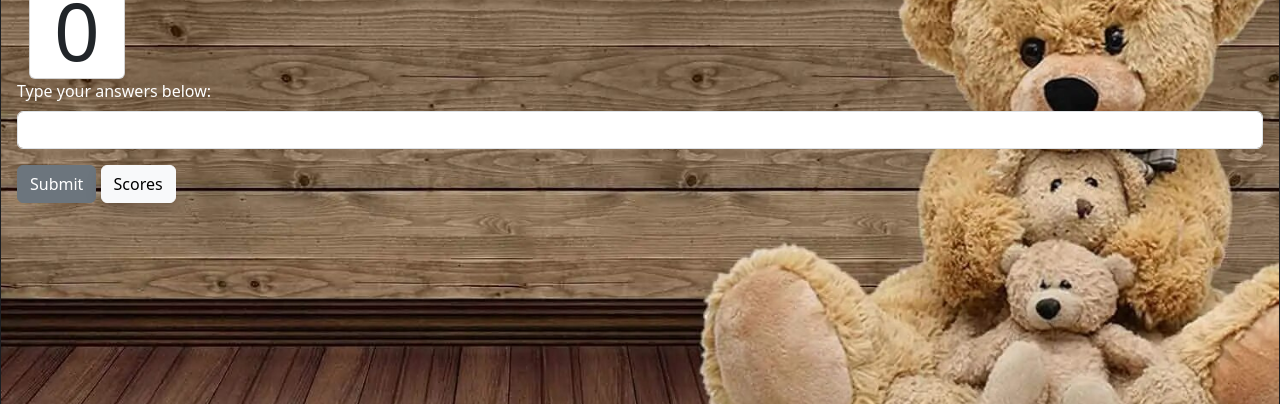
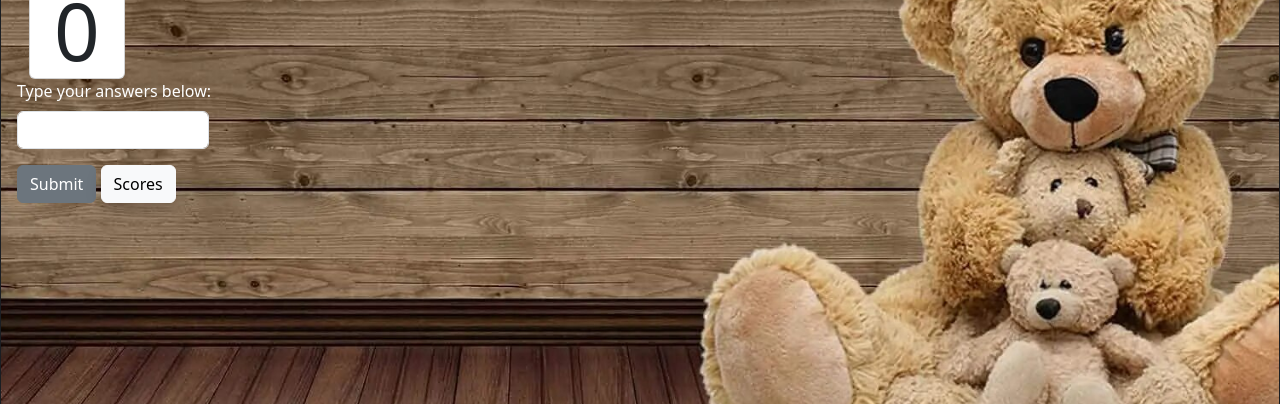
Before and after one commit to brlumar/mama_says, a plain HTML site: page index.html in a window 1280 px wide. Shown: the part 396-800 px from the top of the page. Drawn offline with nearby package versions, Linux system fonts and the light colour scheme.

Commit message:
adjusted input box

```diff
--- a/index.html
+++ b/index.html
@@ -100,7 +100,7 @@
                 <form>
                     <div class="mb-3">
                         <label for="answerInput" class="form-label">Type your answers below:</label>
-                        <input type="text" class="form-control" id="answerInput">
+                        <input type="text" class="form-control" style="width: 12rem;" id="answerInput">
                     </div>
                     <button type="submit" class="btn btn-secondary" id="submitBtn">Submit</button>
                     <button class="btn btn-light shadow" type="button" data-bs-toggle="offcanvas"
```
